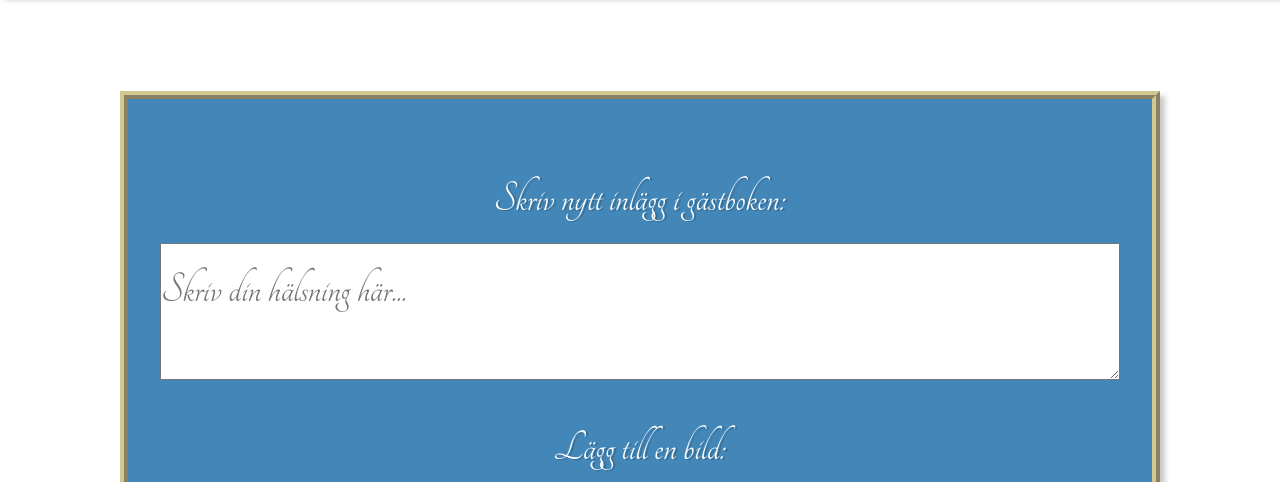
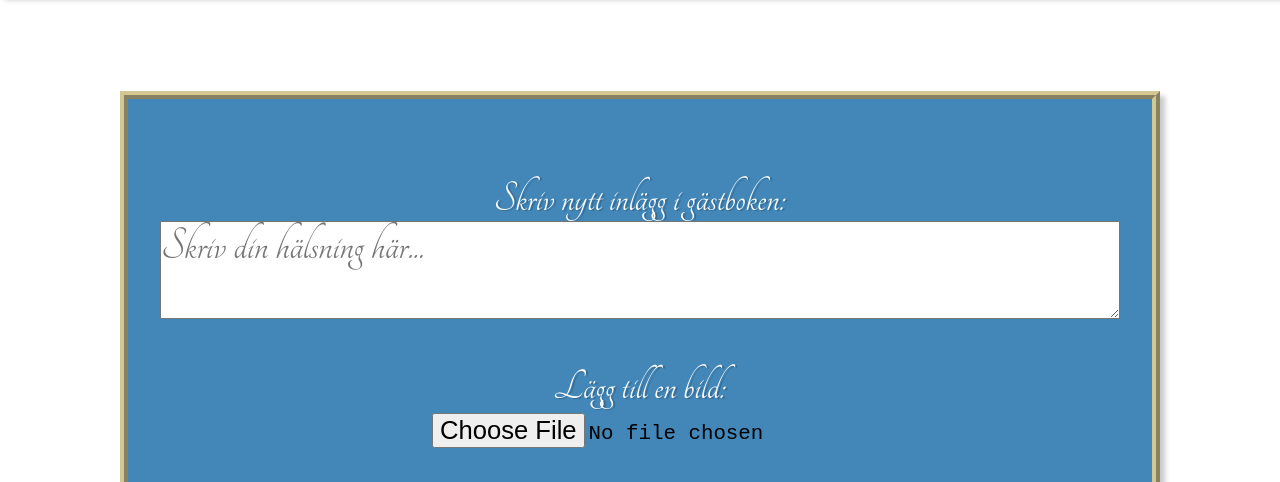
Before and after one commit to Rosalij/ingridstudentapp, a website built with Vite: page newpost.html in a window 1280 px wide. Shown: the part 439-921 px from the top of the page. Built offline with nearby package versions, Linux system fonts and the light colour scheme; sample sign-in values are in the browser's storage; a web font is replaced by a local one.

Commit message:
corrected text

```diff
--- a/src/style.css
+++ b/src/style.css
@@ -1,4 +1,5 @@
 @import url('https://fonts.googleapis.com/css2?family=Calligraffitti&family=Tangerine:wght@400;700&display=swap');
+
 * {
   margin: 0;
   padding: 0;
@@ -17,19 +18,26 @@ main {
   margin: auto;
 
 }
-#from {
-  font-size: 1em;
-  color: #fff5a0;
-  line-height: 2em;
+
+
+#textinput {
+  font-size: 1.5em;
 }
 
-#textinput {margin-top: 0.5em;
-  font-size: 1.4em;
-padding-bottom: 0.5em;
-  padding-top: 0.5em;
+#guestbook li #from {
+  margin: auto;
+  padding-top: 0.7em;
+  padding-bottom: 0.7em;
 }
 
-#guestbook li, .form_container {
+#guestbook li #textinput {
+  padding-bottom: 0.5em;
+  line-height: 1em;
+}
+
+
+#guestbook li,
+.form_container {
   margin: auto;
   background-color: rgba(0, 93, 159, 0.736);
 
@@ -40,7 +48,7 @@ padding-bottom: 0.5em;
   margin-right: auto;
   margin-bottom: 1em;
   text-shadow: 2px 1px 1px rgba(0, 0, 0, 0.236);
-  border-style:ridge;
+  border-style: ridge;
   border-color: rgba(227, 207, 143, 0.91);
   border-width: 8px;
 
@@ -72,25 +80,11 @@ img {
   display: flex;
   margin: auto;
   width: 10em;
-  border-style: solid;
-  border-color: rgb(63, 61, 42);
-  border-width: 1px;
-  box-shadow: 2px 2px 10px rgba(26, 26, 26, 0.563);
+  max-height: 300px;
+  object-fit: cover;
   margin-bottom: 1em;
 }
 
-#image {
-  width: 100%;
-  font-size: 0.6em;
-  margin: auto;
-padding-top: 1em;
-padding-left: 1em;
-margin-top: 1em;
-padding-bottom: 1em;
-  border-radius: 1em;
-  color: #fff5a0;
-  background-color: #18215f;
-}
 
 .container_text1 p {
   padding-bottom: 1em;
@@ -101,9 +95,9 @@ padding-bottom: 1em;
 }
 
 nav li {
-  display:flex;
+  display: flex;
   font-size: 2.3em;
-margin: auto;
+  margin: auto;
   font-weight: bold;
 }
 
@@ -210,10 +204,10 @@ label {
   box-sizing: border-box;
 }
 
-#guestbook p{
+#guestbook p {
   margin-top: 0.2em;
   padding-top: 0em;
-
+margin: auto;
   color: rgb(255, 249, 210);
 }
 
@@ -227,3 +221,10 @@ input {
   max-width: 20em;
   color: rgb(0, 0, 0);
 }
+
+ @media all and (max-width: 900px) {
+  #guestbook p {
+width: 90%;
+padding: 0;
+  }
+}
```
